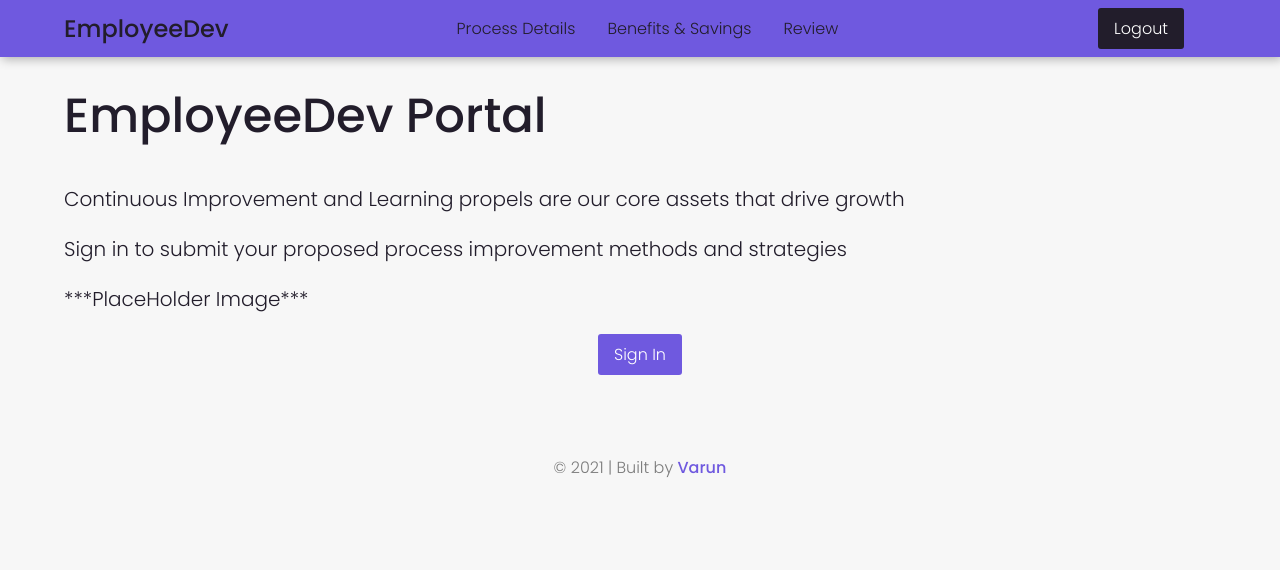
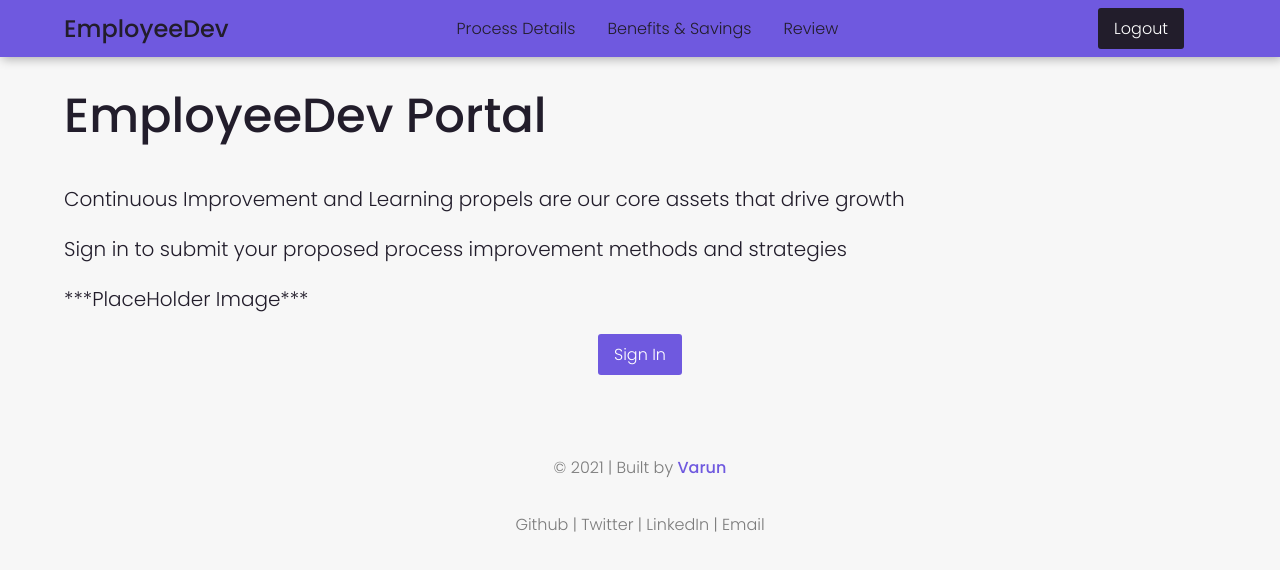
Before and after one commit to varunsundar01/EmployeeDev, a Vue app: page / in a window 1280 px wide. Shown: the top 570 px of the page. Built offline with nearby package versions, Linux system fonts and the light colour scheme.

Commit message:
Added placeholder social links

```diff
--- a/src/components/layout/TheFooter.vue
+++ b/src/components/layout/TheFooter.vue
@@ -1,6 +1,7 @@
 <template>
   <div class="footer">
     <p>&copy; {{ currentYear }} | Built by <a href="#">Varun</a></p>
+    <p>Github | Twitter | LinkedIn | Email</p>
   </div>
 </template>
 
@@ -20,6 +21,7 @@ export default {
 <style scoped>
 .footer {
   display: flex;
+  flex-direction: column;
   align-items: center;
   justify-content: center;
 }
```
